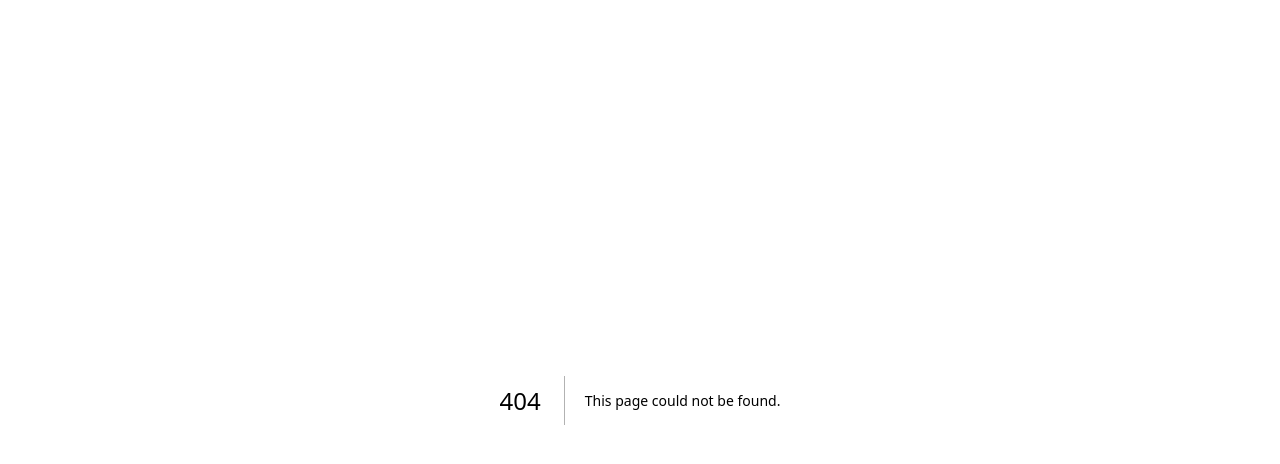
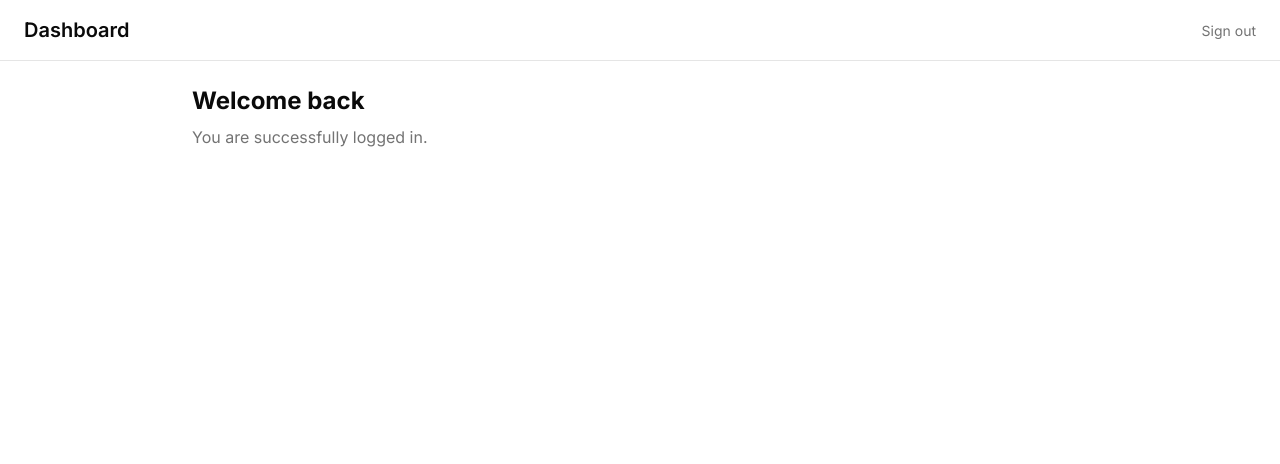
Before and after one commit to kernvind/ctiq, a Next.js app in the folder apps/web-dashboard/: page /dashboard in a window 1280 px wide. Before the commit this address had no page. Shown: the top 464 px of the page. Built offline with nearby package versions, Linux system fonts and the light colour scheme.

Commit message:
Added middleware

```diff
--- /dev/null
+++ b/apps/web-dashboard/app/api/logout/route.ts
@@ -0,0 +1,8 @@
+import { cookies } from "next/headers";
+import { redirect } from "next/navigation";
+
+export async function POST() {
+  const cookieStore = await cookies();
+  cookieStore.delete("token");
+  redirect("/login");
+}
--- /dev/null
+++ b/apps/web-dashboard/app/dashboard/page.tsx
@@ -0,0 +1,25 @@
+export default function DashboardPage() {
+  return (
+    <div className="flex min-h-svh flex-col">
+      <header className="border-b px-6 py-4 flex items-center justify-between">
+        <h1 className="text-xl font-semibold">Dashboard</h1>
+        <form action="/api/logout" method="POST">
+          <button
+            type="submit"
+            className="text-sm text-muted-foreground hover:text-foreground transition-colors"
+          >
+            Sign out
+          </button>
+        </form>
+      </header>
+      <main className="flex-1 p-6">
+        <div className="max-w-4xl mx-auto">
+          <h2 className="text-2xl font-bold mb-2">Welcome back</h2>
+          <p className="text-muted-foreground">
+            You are successfully logged in.
+          </p>
+        </div>
+      </main>
+    </div>
+  );
+}
--- a/apps/web-dashboard/app/login/actions.ts
+++ b/apps/web-dashboard/app/login/actions.ts
@@ -37,5 +37,5 @@ export async function login(
     path: "/",
   });
 
-  redirect("/");
+  redirect("/dashboard");
 }
--- a/apps/web-dashboard/app/login/page.tsx
+++ b/apps/web-dashboard/app/login/page.tsx
@@ -1,11 +1,20 @@
-import { LoginForm } from "@/components/login-form"
+import { cookies } from "next/headers";
+import { redirect } from "next/navigation";
+import { LoginForm } from "@/components/login-form";
 
-export default function Page() {
+export default async function Page() {
+  const cookieStore = await cookies();
+  const token = cookieStore.get("token");
+
+  if (token) {
+    redirect("/dashboard");
+  }
+
   return (
     <div className="flex min-h-svh w-full items-center justify-center p-6 md:p-10">
       <div className="w-full max-w-sm">
         <LoginForm />
       </div>
     </div>
-  )
+  );
 }
--- a/apps/web-dashboard/app/page.tsx
+++ b/apps/web-dashboard/app/page.tsx
@@ -1,5 +1,13 @@
+import { cookies } from "next/headers";
 import { redirect } from "next/navigation";
 
-export default function Page() {
-  redirect("/login");
+export default async function Page() {
+  const cookieStore = await cookies();
+  const token = cookieStore.get("token");
+
+  if (token) {
+    redirect("/dashboard");
+  } else {
+    redirect("/login");
+  }
 }
--- a/apps/web-dashboard/app/signup/actions.ts
+++ b/apps/web-dashboard/app/signup/actions.ts
@@ -44,5 +44,5 @@ export async function signup(
     path: "/",
   });
 
-  redirect("/");
+  redirect("/dashboard");
 }
--- /dev/null
+++ b/apps/web-dashboard/middleware.ts
@@ -0,0 +1,16 @@
+import { NextResponse } from "next/server";
+import type { NextRequest } from "next/server";
+
+export function middleware(request: NextRequest) {
+  const token = request.cookies.get("token");
+
+  if (!token) {
+    return NextResponse.redirect(new URL("/login", request.url));
+  }
+
+  return NextResponse.next();
+}
+
+export const config = {
+  matcher: ["/dashboard/:path*"],
+};
```
Also changed, not shown: 2 other files (tests, documents, lock files or other folders).
